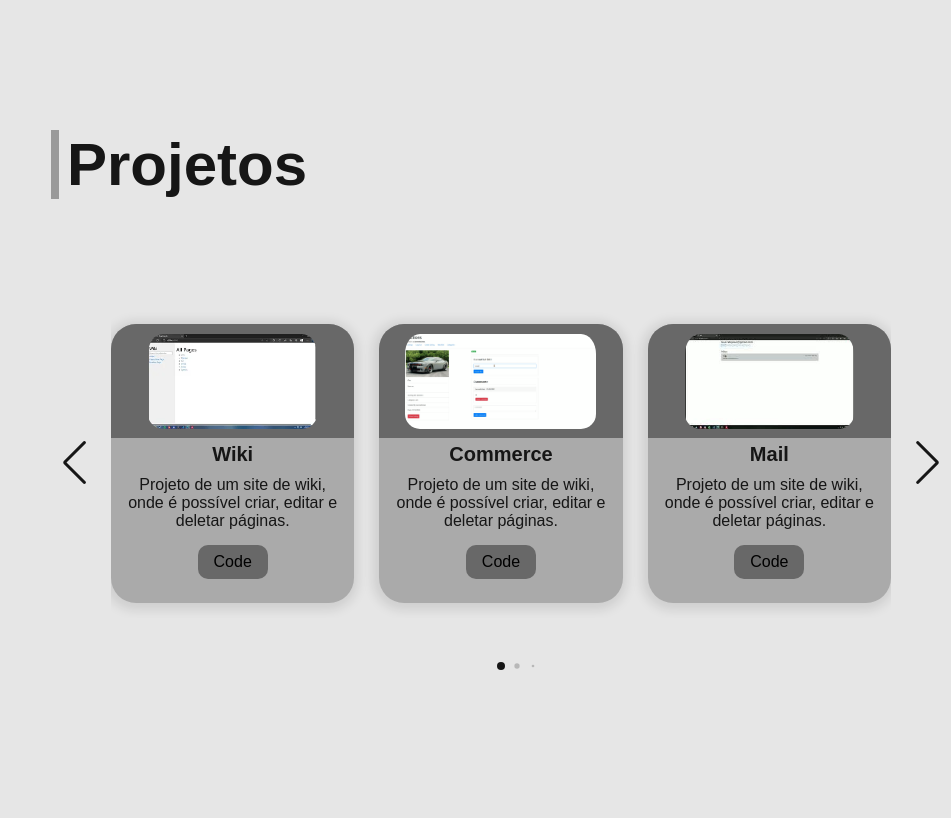
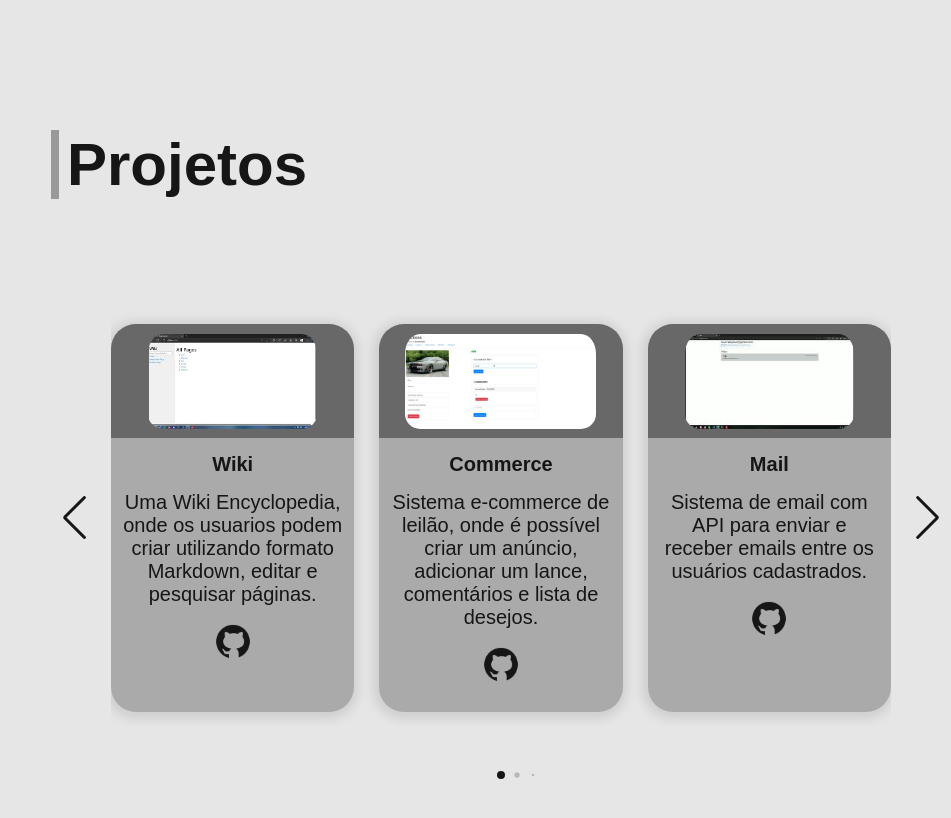
Before and after one commit to LevoratoJoao/LevoratoJoao.github.io, a plain HTML site: page portfolio.html in a window 1280 px wide. Shown: the part 2920-3738 px from the top of the page, without its empty margins (329-1280 px from the left). Drawn offline with Linux system fonts and the light colour scheme.

Commit message:
Add: adding new projects

```diff
--- a/portfolio.html
+++ b/portfolio.html
@@ -8,13 +8,11 @@
     <title>Portfolio</title>
     <script src="https://kit.fontawesome.com/da1f289f27.js" crossorigin="anonymous"></script>
 
+
     <!-- Swiper CSS -->
-    <link rel="stylesheet" href="swiper-bundle.min.css">
+    <link rel="stylesheet" href="styles/swiper-bundle.min.css">
 
-    <!-- <link href="https://cdn.jsdelivr.net/npm/bootstrap@5.3.3/dist/css/bootstrap.min.css" rel="stylesheet" integrity="sha384-QWTKZyjpPEjISv5WaRU9OFeRpok6YctnYmDr5pNlyT2bRjXh0JMhjY6hW+ALEwIH" crossorigin="anonymous">
-    <script src="https://cdn.jsdelivr.net/npm/bootstrap@5.3.3/dist/js/bootstrap.bundle.min.js" integrity="sha384-YvpcrYf0tY3lHB60NNkmXc5s9fDVZLESaAA55NDzOxhy9GkcIdslK1eN7N6jIeHz" crossorigin="anonymous"></script> -->
-
-    <link rel="stylesheet" href="style.css">
+    <link rel="stylesheet" href="styles/style.css">
 </head>
 
 <body>
@@ -96,9 +94,13 @@
                                 </div>
                                 <div class="card-content">
                                     <h3 class="project-name">Wiki</h3>
-                                    <p class="description">Projeto de um site de wiki, onde é possível criar, editar e deletar páginas.</p>
+                                    <p class="description">Uma Wiki Encyclopedia, onde os usuarios podem criar utilizando formato Markdown, editar e pesquisar páginas.</p>
                                     <button class="button">
-                                        Code
+                                        <span>
+                                            <a href="https://github.com/LevoratoJoao/Wiki">
+                                                <img src="./Images/logos/github.png" id="github">
+                                            </a>
+                                        </span>
                                     </button>
                                 </div>
                             </div>
@@ -114,9 +116,13 @@
                                 </div>
                                 <div class="card-content">
                                     <h3 class="project-name">Commerce</h3>
-                                    <p class="description">Projeto de um site de wiki, onde é possível criar, editar e deletar páginas.</p>
+                                    <p class="description">Sistema e-commerce de leilão, onde é possível criar um anúncio, adicionar um lance, comentários e lista de desejos.</p>
                                     <button class="button">
-                                        Code
+                                        <span>
+                                            <a href="https://github.com/LevoratoJoao/commerce">
+                                                <img src="./Images/logos/github.png" id="github">
+                                            </a>
+                                        </span>
                                     </button>
                                 </div>
                             </div>
@@ -132,9 +138,13 @@
                                 </div>
                                 <div class="card-content">
                                     <h3 class="project-name">Mail</h3>
-                                    <p class="description">Projeto de um site de wiki, onde é possível criar, editar e deletar páginas.</p>
+                                    <p class="description">Sistema de email com API para enviar e receber emails entre os usuários cadastrados.</p>
                                     <button class="button">
-                                        Code
+                                        <span>
+                                            <a href="https://github.com/LevoratoJoao/Mail">
+                                                <img src="./Images/logos/github.png" id="github">
+                                            </a>
+                                        </span>
                                     </button>
                                 </div>
                             </div>
@@ -150,9 +160,13 @@
                                 </div>
                                 <div class="card-content">
                                     <h3 class="project-name">Network</h3>
-                                    <p class="description">Projeto de um site de wiki, onde é possível criar, editar e deletar páginas.</p>
+                                    <p class="description">Rede Social onde os usuários podem criar posts, seguir outros usuários e curtir posts.</p>
                                     <button class="button">
-                                        Code
+                                        <span>
+                                            <a href="https://github.com/LevoratoJoao">
+                                                <img src="./Images/logos/github.png" id="github">
+                                            </a>
+                                        </span>
                                     </button>
                                 </div>
                             </div>
@@ -163,14 +177,18 @@
 
                                     </span>
                                     <div class="card-image">
-                                        <img src="./Images/projects/wiki.png" alt="wiki" class="card-img">
+                                        <img src="./Images/projects/menu_concessionaria.png" alt="menu_concessionaria" class="card-img">
                                     </div>
                                 </div>
                                 <div class="card-content">
-                                    <h3 class="project-name">Wiki</h3>
-                                    <p class="description">Projeto de um site de wiki, onde é possível criar, editar e deletar páginas.</p>
+                                    <h3 class="project-name">Sistema Concessionaria</h3>
+                                    <p class="description">CRUD desktop de uma Concessionaria e Fabricante de carros onde é possivel fabricar e vender um carro.</p>
                                     <button class="button">
-                                        Code
+                                        <span>
+                                            <a href="https://github.com/LevoratoJoao">
+                                                <img src="./Images/logos/github.png" id="github">
+                                            </a>
+                                        </span>
                                     </button>
                                 </div>
                             </div>
--- a/src/start_page.js
+++ b/src/start_page.js
@@ -14,7 +14,7 @@ textElement.addEventListener('animationend', function(event) {
 });
 
 var swiper = new Swiper(".slide-content", {
-    slidesPerView: 3,
+    slidesPerView: 4,
     spaceBetween: 25,
     //slidesPerGroup: 4,
     loop: true,
--- a/style.css
+++ b/styles/style.css
@@ -100,7 +100,8 @@ ul {
 }
 
 #projetos {
-    margin-bottom: 300px;
+    margin-top: 220px;
+    margin-bottom: 200px;
 }
 
 section {
@@ -201,6 +202,10 @@ section > h2 {
     margin-top: 50px;
 }
 
+.swiper-slide {
+    height: auto;
+}
+
 .slide-container {
     max-width: 1300px;
     width: 100%;
@@ -273,28 +278,29 @@ section > h2 {
 
 .project-name {
     font-size: 20px;
-    margin: 5px;
+    margin: 15px;
 }
 
 .description {
-    font-size: 16px;
-    margin: 5px;
+    font-size: 20px;
+    margin: 0px 2px 0px 2px;
     text-align: center;
 }
 
 .button {
     border: none;
     font-size: 16px;
-    padding: 8px 16px;
+    padding: 0px 16px;
     border-radius: 10px;
-    background-color: #686868;
-    margin: 10px;
+    background-color: #aaaaaa;
+    margin-top: 5px;
     cursor: pointer;
     transition-duration: transform 0.3s ease-in-out;
+    transform: scale(0.7);
 }
 
 .button:hover {
-    transform: scale(1.02);
+    transform: scale(0.8);
 }
 
 .swiper-button-next,
@@ -368,142 +374,3 @@ section > h2 {
     }
 
 }
-
-/* .cards-wrapper {
-    display: flex;
-    margin-bottom: 20px;
-    margin-top: 20px;
-}
-
-.card {
-    border: 1px solid #686868;
-    border-radius: 15px;
-    margin: 0 2em;
-    width: calc(100%/3);
-    box-shadow: 7px 1px 11px 5px rgba(0, 0, 0, 0.1);
-}
-
-.carousel-control-prev {
-    background-color: #999999;
-    width: 6vh;
-    height: 6vh;
-    border-radius: 50%;
-    top: 50%;
-    transform: translateY(-50%);
-}
-
-.img-wrapper {
-    height: 100%;
-    margin: 0 auto;
-    /* display: flex;
-    align-items: center;
-    justify-content: center;
-}
-
-.img-wrapper img {
-    max-width: 100%;
-    max-height: 100%;
-    border-radius: 15px 15px 0 0;
-    border-bottom: 1px solid #686868;
-} */
-
-/* .container {
-    position: relative;
-    padding: 15px;
-    margin-left: 19px;
-    margin-right: 100px;
-}
-
-.slider {
-    overflow-x: auto;
-
-}
-
-.slides {
-    display: flex;
-    /* flex-flow: row wrap;
-    gap: 50px;
-}
-
-.slides img {
-    border-radius: 20px 20px 0 0;
-}
-
-.slides > .slide {
-    padding-bottom: 100px;
-    border: 2px solid #686868;
-    border-radius: 22px 22px 20px 20px;
-}
-
-.arrow-left, .arrow-right {
-    position: absolute;
-    top: 0;
-    left: 0;
-    right: auto;
-    bottom: 0;
-    /* transform: translateY(-50%);
-    width: 40px;
-    /* height: 50px;
-    background-color: transparent;
-    border: 0;
-    cursor: pointer;
-    transition-duration: transform 0.3s ease-in-out;
-} */
-
-
-
-
-/* .slider {
-    margin-left: 20px;
-
-    height: 400px;
-    overflow: hidden;
-}
-
-.slides {
-    width: 400%;
-    height: 400px;
-    display: flex;
-}
-
-.slides input {
-    display: none;
-}
-
-.slide {
-    width: 25%;
-    position: relative;
-}
-
-.manual-navigation {
-    position: absolute;
-    width: 800px;
-    margin-top: 0px;
-    display: flex;
-    justify-content: center;
-}
-
-.manual-btn {
-    border: 2px solid #161616;
-    padding: 5px;
-    border-radius: 10px;
-    cursor: pointer;
-    transition: 0.8s;
-}
-
-.manual-btn:not(:last-child) {
-    margin-right: 10px;
-}
-
-.manual-btn:hover {
-    background-color: #999999;
-}
-
-#radio1:checked ~ .first {
-    margin-left: 0;
-}
-
-#radio2:checked ~ .first {
-    margin-left: -25px;
-}
- */
```
Also changed, not shown: Images/projects/menu_concessionaria.png (added), styles/swiper-bundle.min.css (renamed from swiper-bundle.min.css).
